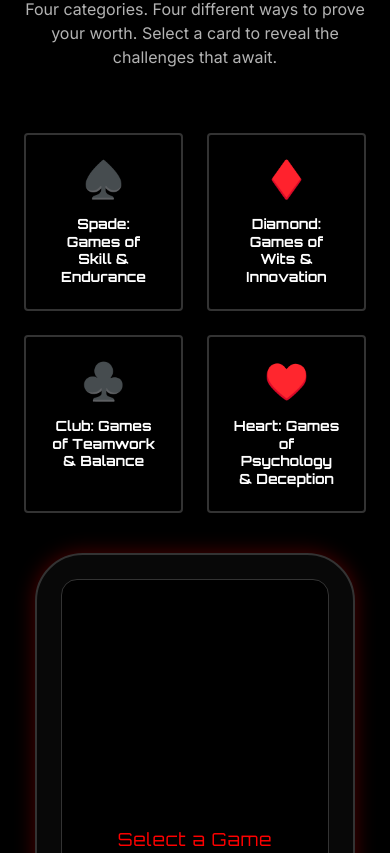
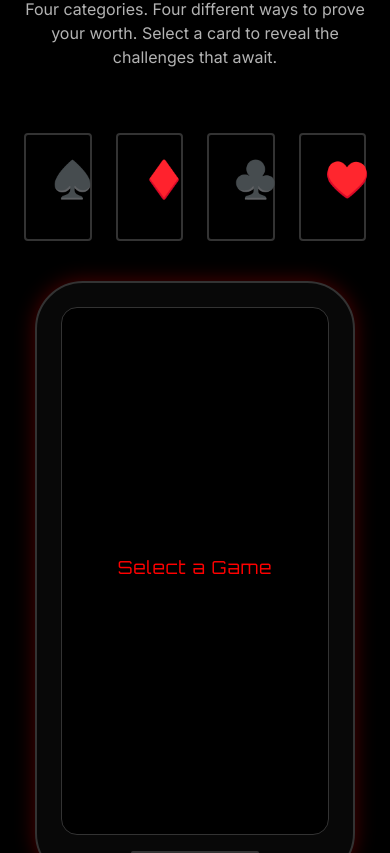
Before and after one commit to vishveshwaran1/nutpam2K25, a React (Vite) app: page / in a window 390 px wide. Shown: the part 2391-3244 px from the top of the page. Built offline with nearby package versions, Linux system fonts and the light colour scheme; the HTML template or start-up script is replaced by a standard one; a web font is replaced by a local one.

Commit message:
event section
-mobile reponsive

```diff
--- a/src/components/Events.tsx
+++ b/src/components/Events.tsx
@@ -5,40 +5,44 @@ import PhoneUI from "./PhoneUI";
 interface GameData {
   name: string;
   difficulty: string;
-  condition: string;
-  timeLimit: string;
+  Events: string[];
   suit: string;
 }
 
 const gameData: { [key: string]: GameData } = {
   spade: {
-    name: "Digital Marathon (Coding)",
+    name: "spade: Games of Skill & Endurance",
     difficulty: "♠️ EIGHT OF SPADES",
-    condition: "Solve all problems before the timer expires.",
-    timeLimit: "60 Minutes",
-    suit: "spade"
+    Events: [
+      "Ditigal Marathon",
+      "Virtual Obstacle Course",
+      "Endurance Challenge",
+      "Skill-Based Mini-Games",
+    ],
+    suit: "spade",
   },
   diamond: {
-    name: "The Architect's Gambit (UI/UX)",
+    name: "Diamond: Games of Wits & Innovation",
     difficulty: "♦️ SIX OF DIAMONDS",
-    condition: "Design the most intuitive and logical solution to the user problem.",
-    timeLimit: "90 Minutes",
-    suit: "diamond"
+    Events: ["Puzzle Solving", "Creative Challenges"],
+    suit: "diamond",
   },
   club: {
-    name: "The Labyrinth of Clues (Treasure Hunt)",
+    name: "Club: Games of Teamwork & Balance",
     difficulty: "♣️ FIVE OF CLUBS",
-    condition: "Your team must be the first to solve all clues and reach the final destination.",
-    timeLimit: "120 Minutes",
-    suit: "club"
+    Events: ["Team Relay", "Collaborative Tasks", "Balance Challenges"],
+    suit: "club",
   },
   heart: {
-    name: "Game of Deception (Cyber-craft)",
+    name: "Heart: Games of Psychology & Deception",
     difficulty: "♥️ SEVEN OF HEARTS",
-    condition: "Successfully manipulate information to identify the target without being discovered.",
-    timeLimit: "45 Minutes",
-    suit: "heart"
-  }
+    Events: [
+      "Game of Deception (Cyber-craft)",
+      "Psychological Warfare (Mind Games)",
+      "The Great Disguise (Stealth Challenge)",
+    ],
+    suit: "heart",
+  },
 };
 
 const Events = () => {
@@ -50,20 +54,20 @@ const Events = () => {
 
   return (
     <section id="events" className="py-20">
-      <div className="container mx-auto px-6">
+      <div className="container mx-auto px-6 flex flex-col justify-center items-center md:block">
         <div className="text-center mb-16">
           <h2 className="font-cyber text-4xl font-bold cyber-glow mb-4">
             Choose Your Game
           </h2>
           <p className="font-inter text-muted-foreground max-w-2xl mx-auto">
-            Four categories. Four different ways to prove your worth.
-            Select a card to reveal the challenges that await.
+            Four categories. Four different ways to prove your worth. Select a
+            card to reveal the challenges that await.
           </p>
         </div>
 
-        <div className=" items-start">
+        <div className=" flex justify-around items-start max-sm:flex-col sm:flex-col md:flex-row md:space-x-10">
           {/* Left Side - Game Cards */}
-          <div className="grid grid-cols-2 gap-6">
+          <div className="grid  gap-6 max-sm:grid-cols-4  sm:grid-cols-4 md:grid-cols-1 lg:grid-cols-1 xl:grid-cols-1">
             <GameCard
               symbol="♠️"
               title="Spade: Games of Skill & Endurance"
@@ -98,7 +102,7 @@ const Events = () => {
           </div>
 
           {/* Right Side - Phone UI */}
-          <div className="flex justify-center mt-10 md:mt-10">
+          <div className="flex justify-center mt-10 md:mt-10 max-sm:w-full sm:w-full md:w-0 md:mt-0 lg:w-auto">
             <PhoneUI selectedGame={selectedGame} timer={null} />
           </div>
         </div>
--- a/src/components/GameCard.tsx
+++ b/src/components/GameCard.tsx
@@ -26,7 +26,7 @@ const GameCard = ({ symbol, title, isActive, onClick, symbolColor }: GameCardPro
           {symbol}
         </div>
 
-        <h3 className="font-cyber text-sm font-semibold leading-tight">
+        <h3 className="font-cyber text-sm font-semibold leading-tight max-sm:hidden sm:hidden md:block lg:block">
           {title}
         </h3>
       </div>
--- a/src/components/PhoneUI.tsx
+++ b/src/components/PhoneUI.tsx
@@ -4,8 +4,7 @@ import CountdownTimer from "./CountdownTimer";
 interface GameData {
   name: string;
   difficulty: string;
-  condition: string;
-  timeLimit: string;
+  Events: string[];
   suit: string;
 }
 
@@ -44,29 +43,14 @@ const PhoneUI = ({ selectedGame, timer }: PhoneUIProps) => {
 
               <div>
                 <h3 className="font-cyber text-sm text-primary tracking-wider mb-2">
-                  CLEAR CONDITION
+                  EVENTS
                 </h3>
-                <p className="font-inter text-sm text-muted-foreground leading-relaxed">
-                  {selectedGame.condition}
-                </p>
+                <ul className="font-cyber text-sm text-muted-foreground leading-relaxed">
+                  {selectedGame.Events.map((event, index) => (
+                    <li key={index}>{event}</li>
+                  ))}
+                </ul>
               </div>
-
-              <div>
-                <h3 className="font-cyber text-sm text-primary tracking-wider mb-2">
-                  TIME LIMIT
-                </h3>
-                <p className="font-cyber text-lg text-foreground">
-                  {selectedGame.timeLimit}
-                </p>
-              </div>
-
-              <Button
-                variant="cyber"
-                className="w-full font-cyber text-sm"
-                onClick={() => window.open("#register", "_blank")}
-              >
-                REGISTER FOR THIS GAME
-              </Button>
             </div>
           ) : timer ? (
             /* Default Countdown */
```
